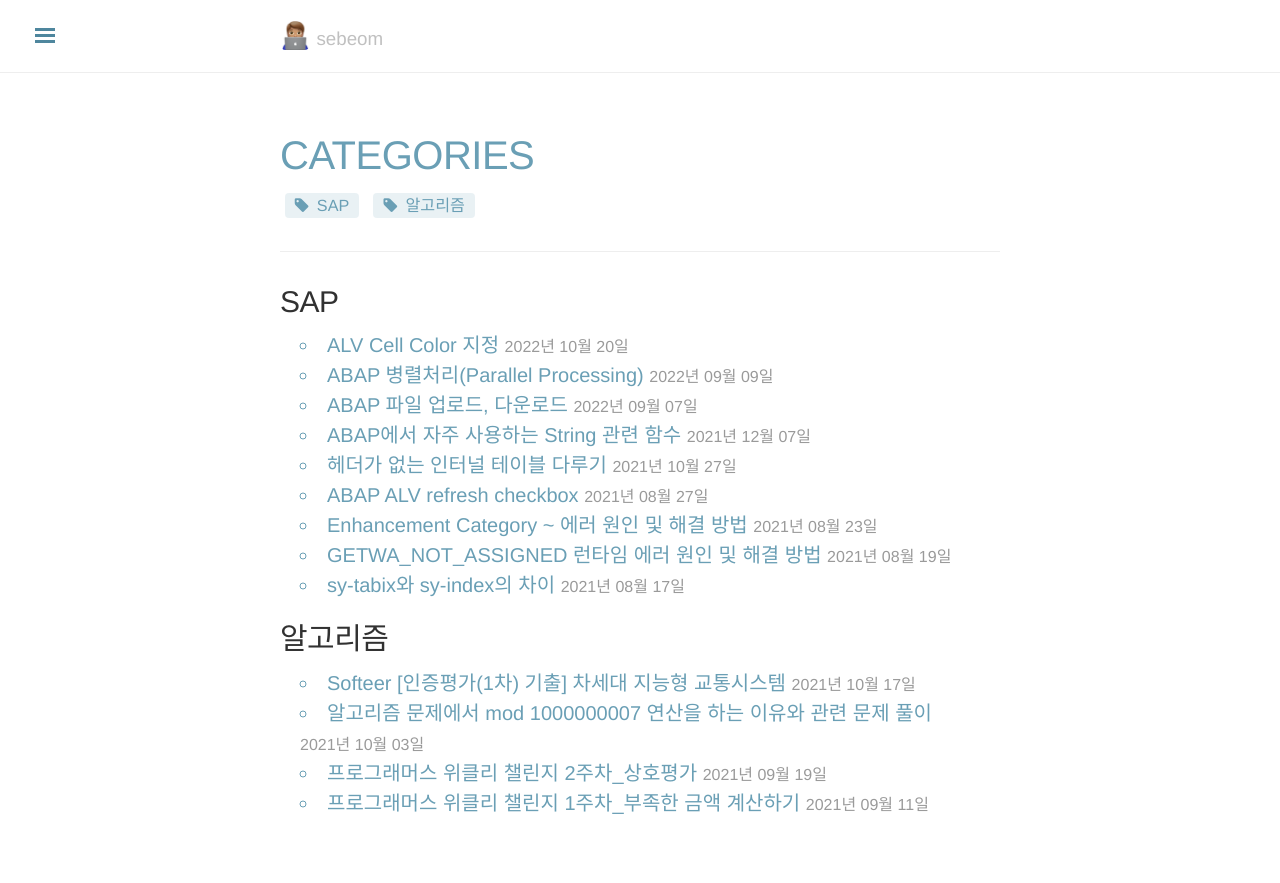
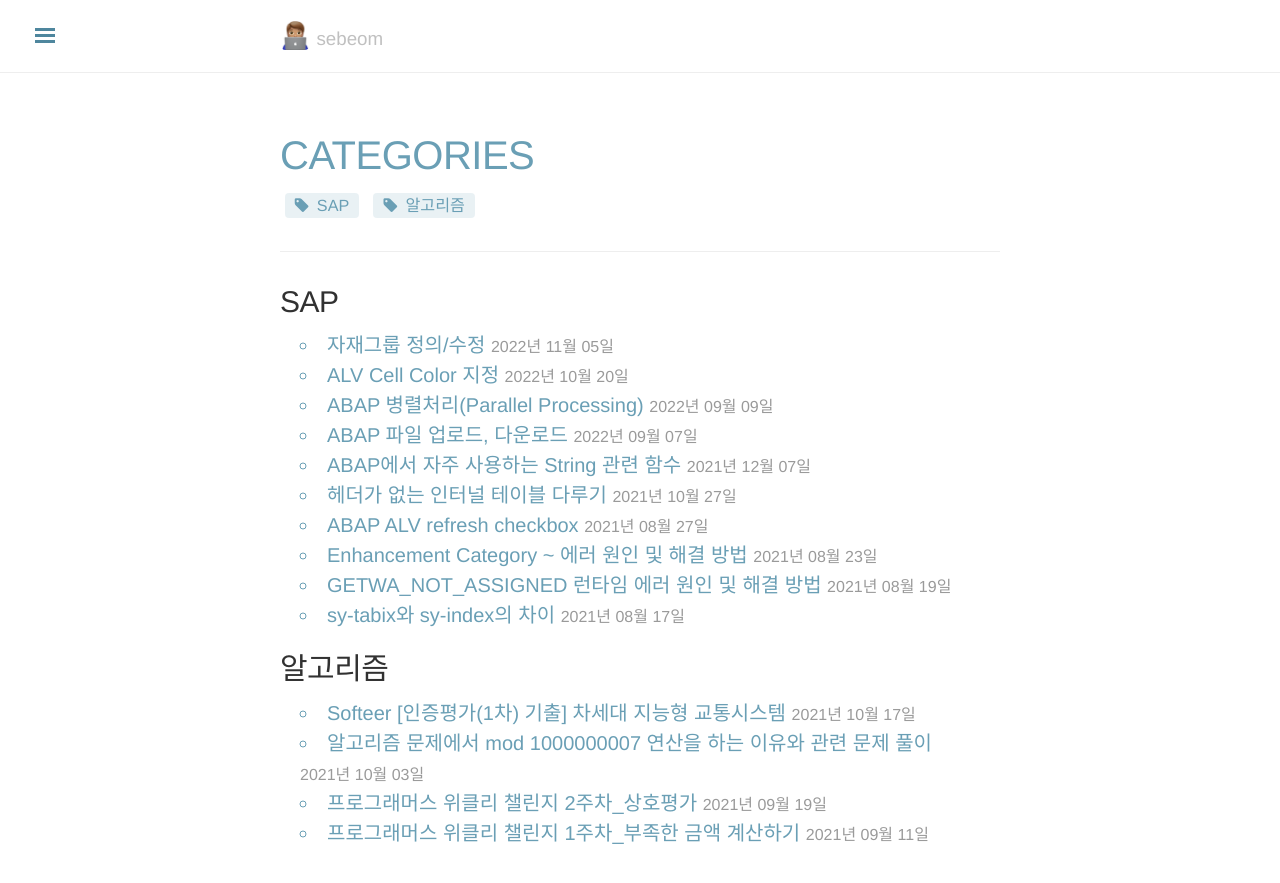
Before and after one commit to znznz6037/znznz6037.github.io, a Jekyll site: the page built from blog/categories.html, in a window 1280 px wide and 928 px high. Shown: the top 883 px of the window. Built offline with Jekyll 4.4.1, drawn with Linux system fonts in a browser that asks for light colours; nearby versions of some CDN libraries; some web fonts are replaced; comment, search, counter and statistics services are not loaded.

Commit message:
오류 수정

```diff
--- a/_posts/2022-11-05-Define-Material-Group.md
+++ b/_posts/2022-11-05-Define-Material-Group.md
@@ -1 +1,15 @@
----layout: posttitle: "자재그룹 정의/변경"date: "2022-11-05 12:23:00"categories: [SAP]tags: [SAP]---t-code: SPRO  ![1](https://i.imgur.com/hHjuZZK.png)IMG 경로: 물류 - 일반(logistics - general) > 자재마스터(Material Matser) > 키 필드 세팅(Setting key for Fields) > 자재그룹정의(Define Material Groups)    ![2](https://i.imgur.com/GU8mb49.png)자재그룹 추가/변경 후 CTS 따서 운영 서버에 반영
+---
+layout: post
+title: "자재그룹 정의/수정"
+date: "2022-11-05 12:23:00"
+categories: [SAP]
+tags: [SAP]
+---
+
+t-code: SPRO
+![1](https://i.imgur.com/hHjuZZK.png)
+IMG 경로: 물류 - 일반(logistics - general) > 자재마스터(Material Matser) > 키 필드 세팅(Setting key for Fields) > 자재그룹정의(Define Material Groups)
+
+
+![2](https://i.imgur.com/GU8mb49.png)
+자재그룹 추가/수정 후 CTS 따서 운영 서버에 반영
```
